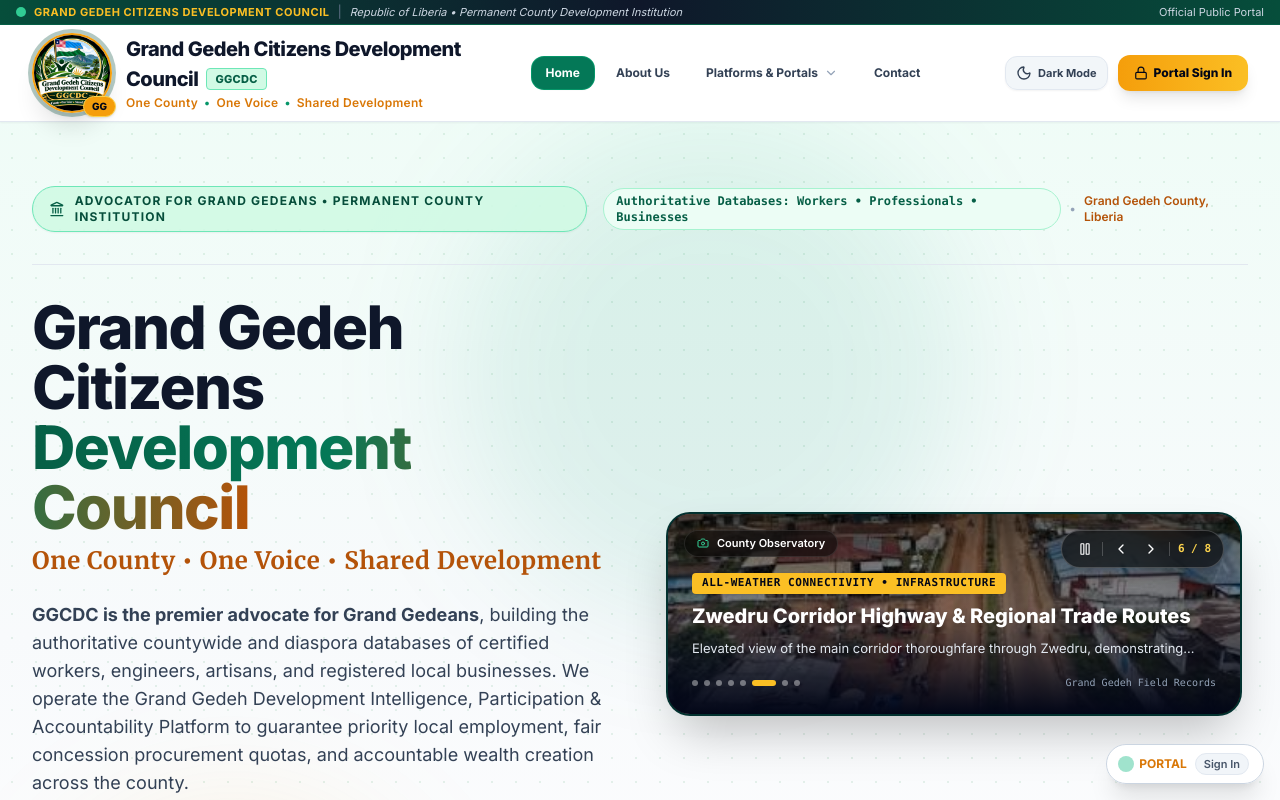
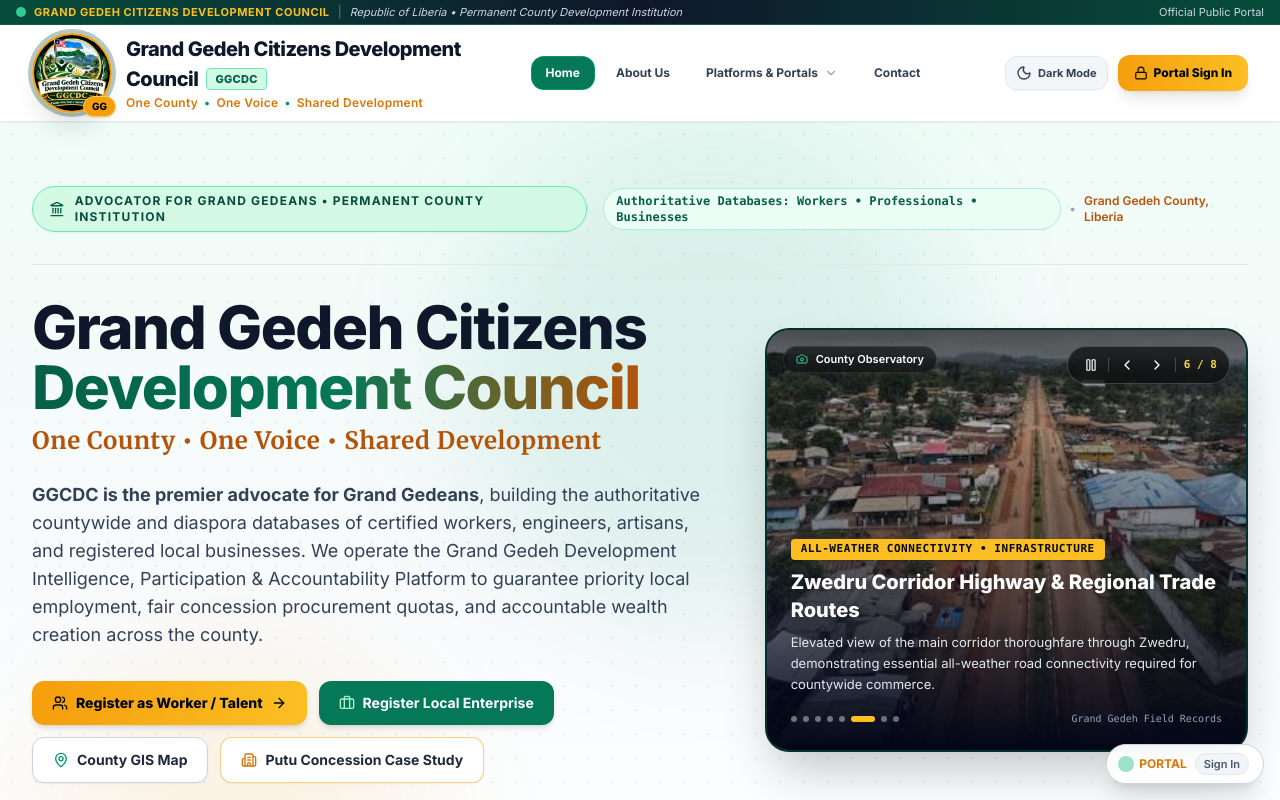
Before and after one commit to totagits/grand-gedeh-cdc-platform, a React (Vite) app: page / in a window 1280 px wide. Shown: the top 800 px of the page. Built offline with nearby package versions, Linux system fonts and the light colour scheme.

Commit message:
UI: move Citizens next to Grand Gedeh on same line, rebalance grid 7/5

```diff
--- a/src/components/Hero.tsx
+++ b/src/components/Hero.tsx
@@ -49,11 +49,12 @@
         {/* Main Hero Grid */}
         <div className="grid grid-cols-1 lg:grid-cols-12 gap-10 items-center pt-8 pb-4">
 
-          <div className="lg:col-span-6 space-y-6">
+          <div className="lg:col-span-7 space-y-6">
             <div className="space-y-2">
-              <h1 className="text-3xl sm:text-5xl lg:text-6xl font-black text-slate-900 dark:text-white tracking-tight leading-tight">
-                Grand Gedeh Citizens <br className="hidden sm:inline" />
-                <span className="text-transparent bg-clip-text bg-gradient-to-r from-emerald-800 via-emerald-700 to-amber-700 dark:from-emerald-300 dark:via-amber-200 dark:to-amber-400">
+              <h1 className="text-3xl sm:text-4xl md:text-5xl lg:text-5xl xl:text-6xl font-black text-slate-900 dark:text-white tracking-tight leading-tight">
+                <span className="inline-block sm:whitespace-nowrap">Grand Gedeh Citizens</span>{' '}
+                <br className="hidden sm:inline" />
+                <span className="inline-block sm:whitespace-nowrap text-transparent bg-clip-text bg-gradient-to-r from-emerald-800 via-emerald-700 to-amber-700 dark:from-emerald-300 dark:via-amber-200 dark:to-amber-400">
                   Development Council
                 </span>
               </h1>
@@ -107,7 +108,7 @@
           </div>
 
           {/* Right Column: Interactive Photo Carousel */}
-          <div className="lg:col-span-6 flex flex-col items-center justify-center">
+          <div className="lg:col-span-5 flex flex-col items-center justify-center">
             <PhotoCarousel />
           </div>
 
--- a/src/components/PhotoCarousel.tsx
+++ b/src/components/PhotoCarousel.tsx
@@ -118,7 +118,7 @@
     <div className="relative w-full max-w-xl mx-auto rounded-3xl overflow-hidden border-2 border-emerald-600/30 dark:border-amber-500/40 shadow-2xl bg-slate-950 group">
 
       {/* Aspect Ratio Box with Image */}
-      <div className="relative h-[380px] sm:h-[480px] lg:h-[200px] w-full overflow-hidden bg-slate-950">
+      <div className="relative h-[360px] sm:h-[420px] w-full overflow-hidden bg-slate-950">
         {CAROUSEL_SLIDES.map((slide, idx) => (
           <div
             key={slide.id}
@@ -200,7 +200,7 @@
             {currentSlide.title}
           </h3>
 
-          <p className="text-xs sm:text-[13px] text-slate-200 line-clamp-1 leading-relaxed drop-shadow">
+          <p className="text-xs sm:text-[13px] text-slate-200 line-clamp-2 sm:line-clamp-3 leading-relaxed drop-shadow">
             {currentSlide.caption}
           </p>
 
```
